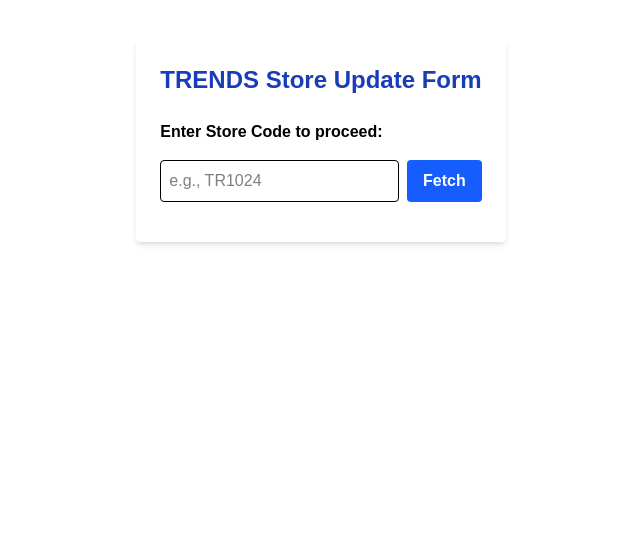
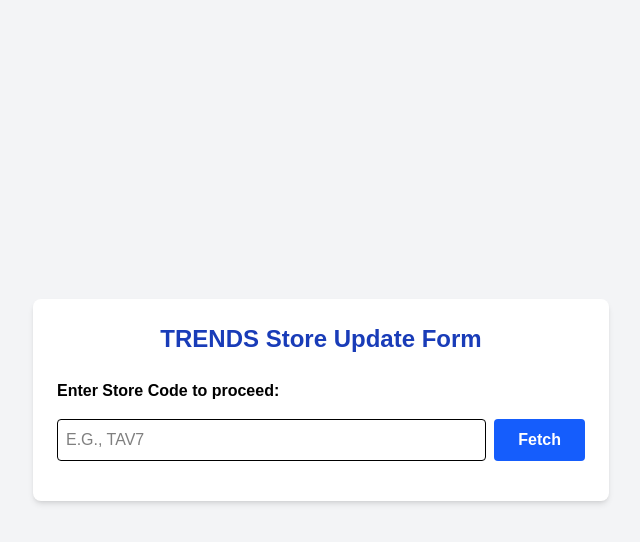
Before and after one commit to aravindmp83/trends-store-form, a Next.js app: page / in a window 1280 px wide. Shown: the top 542 px of the page, without its empty margins (319-959 px from the left). Built offline with nearby package versions, Linux system fonts and the light colour scheme; no server answers.

Commit message:
Add final form code

```diff
--- a/src/app/page.js
+++ b/src/app/page.js
@@ -2,7 +2,7 @@
 import { useState } from 'react';
 import { createClient } from '@supabase/supabase-js';
 
-// Initialize Supabase (We will add the actual keys securely in Vercel later)
+// Initialize Supabase client
 const supabaseUrl = process.env.NEXT_PUBLIC_SUPABASE_URL || '';
 const supabaseKey = process.env.NEXT_PUBLIC_SUPABASE_ANON_KEY || '';
 const supabase = createClient(supabaseUrl, supabaseKey);
@@ -28,7 +28,6 @@
       setStoreData(data);
       setStatus('');
 
-      // Fetch existing postcard data if it's a Chennai store
       if (data.City?.toLowerCase() === 'chennai') {
         const { data: pcData } = await supabase
           .from('postcard_tracking')
@@ -46,7 +45,6 @@
     e.preventDefault();
     setStatus('Saving updates...');
 
-    // Update Stores Table (City, SM, SM_Mobile)
     const { error: storeErr } = await supabase
       .from('Stores')
       .update({
@@ -56,7 +54,6 @@
       })
       .eq('Store_Code', storeData.Store_Code);
 
-    // Update Postcard Table ONLY if City is Chennai
     let pcErr = null;
     if (storeData.City?.toLowerCase() === 'chennai') {
       const { error } = await supabase
@@ -72,14 +69,14 @@
 
     if (storeErr || pcErr) {
       setStatus('Error saving data. Please contact support.');
-      console.error(storeErr, pcErr);
     } else {
       setStatus('Successfully updated! Thank you.');
     }
   };
 
   return (
-    <div className="max-w-xl mx-auto mt-10 p-6 bg-white rounded shadow-md text-black">
+    <div className="min-h-screen bg-gray-100 flex items-center justify-center p-4 text-black">
+      <div className="max-w-xl w-full bg-white rounded-lg shadow-md p-6">
         <h2 className="text-2xl font-bold mb-6 text-center text-blue-800">TRENDS Store Update Form</h2>
 
         {!storeData ? (
@@ -88,16 +85,16 @@
             <div className="flex gap-2">
               <input
                 type="text"
-              className="border p-2 flex-grow rounded"
-              placeholder="e.g., TR1024"
+                className="border p-2 flex-grow rounded uppercase"
+                placeholder="e.g., TAV7"
                 value={searchCode}
                 onChange={(e) => setSearchCode(e.target.value)}
               />
-            <button onClick={fetchStore} className="bg-blue-600 text-white px-4 py-2 rounded font-bold hover:bg-blue-700">
+              <button onClick={fetchStore} className="bg-blue-600 text-white px-6 py-2 rounded font-bold hover:bg-blue-700">
                 Fetch
               </button>
             </div>
-          <p className="text-red-600">{status}</p>
+            <p className="text-red-600 font-semibold">{status}</p>
           </div>
         ) : (
           <form onSubmit={handleSubmit} className="flex flex-col gap-5">
@@ -146,7 +143,6 @@
               />
             </div>
 
-          {/* CHENNAI STORES ONLY SECTION */}
             {storeData.City?.toLowerCase() === 'chennai' && (
               <div className="mt-4 p-4 border border-blue-300 bg-blue-50 rounded">
                 <h3 className="font-bold mb-3 text-blue-800">Chennai Stores: Postcard & Zepto Delivery</h3>
@@ -185,5 +181,6 @@
           </form>
         )}
       </div>
+    </div>
   );
 }
```
Lines whose indentation alone changed are shown as unchanged.
